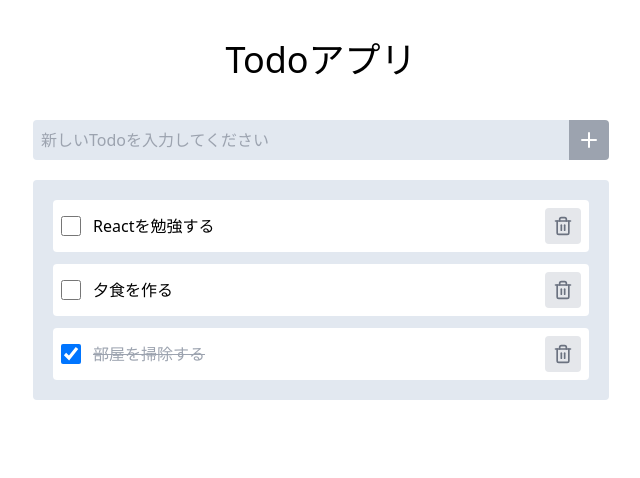
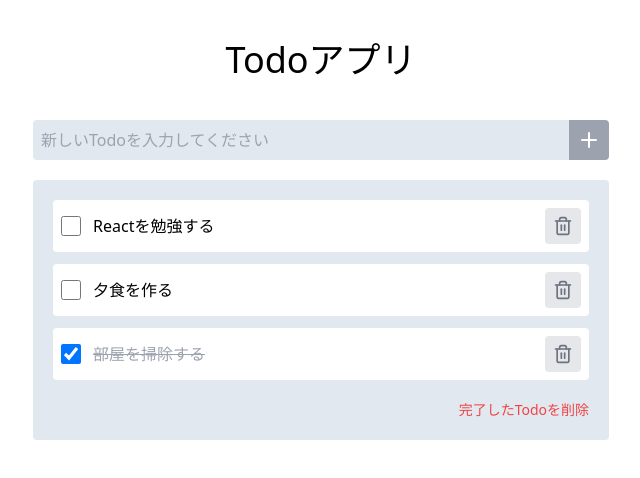
Before and after one commit to egublog/react-todo, a React (Vite) app: page / in a window 1280 px wide. Shown: the top 478 px of the page, without its empty margins (319-959 px from the left). Built offline with nearby package versions, Linux system fonts and the light colour scheme.

Commit message:
add: 一括削除機能

```diff
--- a/src/App.tsx
+++ b/src/App.tsx
@@ -4,6 +4,7 @@
 
 import { dummyTodoList } from './data/dummyTodoList';
 import { AddTodoForm } from './components/AddTodoForm';
+import { TodoSummary } from './components/TodoSummary';
 
 function App() {
   const [todoList, setTodoList] = useState(dummyTodoList);
@@ -52,17 +53,28 @@
     });
   };
 
+  // 完了したTodoをすべて削除
+  const deleteAllCompleted = () => {
+    setTodoList((prevTodoList) => {
+      // 完了していないTodoを残す
+      return prevTodoList.filter((todo) => {
+        return !todo.completed;
+      });
+    });
+  };
+
   return (
     <main className="mx-auto mt-10 max-w-xl space-y-10">
       <h1 className="text-center text-4xl">Todoアプリ</h1>
       <div className="space-y-5">
         <AddTodoForm addTodo={addTodo}/>
-        <div className="rounded bg-slate-200 p-5">
-        <TodoList
-            todoList={todoList}
-            changeCompleted={changeCompleted}
-            deleteTodo={deleteTodo}
-          />
+        <div className="space-y-5 rounded bg-slate-200 p-5">
+          <TodoList
+              todoList={todoList}
+              changeCompleted={changeCompleted}
+              deleteTodo={deleteTodo}
+            />
+          <TodoSummary deleteAllCompleted={deleteAllCompleted} />
         </div>
       </div>
     </main>
--- /dev/null
+++ b/src/components/TodoSummary.tsx
@@ -0,0 +1,13 @@
+type Props = {
+  deleteAllCompleted: () => void;
+};
+
+export const TodoSummary = ({ deleteAllCompleted }: Props) => {
+  return (
+    <div className="flex justify-end">
+      <button onClick={deleteAllCompleted} className="text-sm text-red-500">
+        完了したTodoを削除
+      </button>
+    </div>
+  );
+};
```
